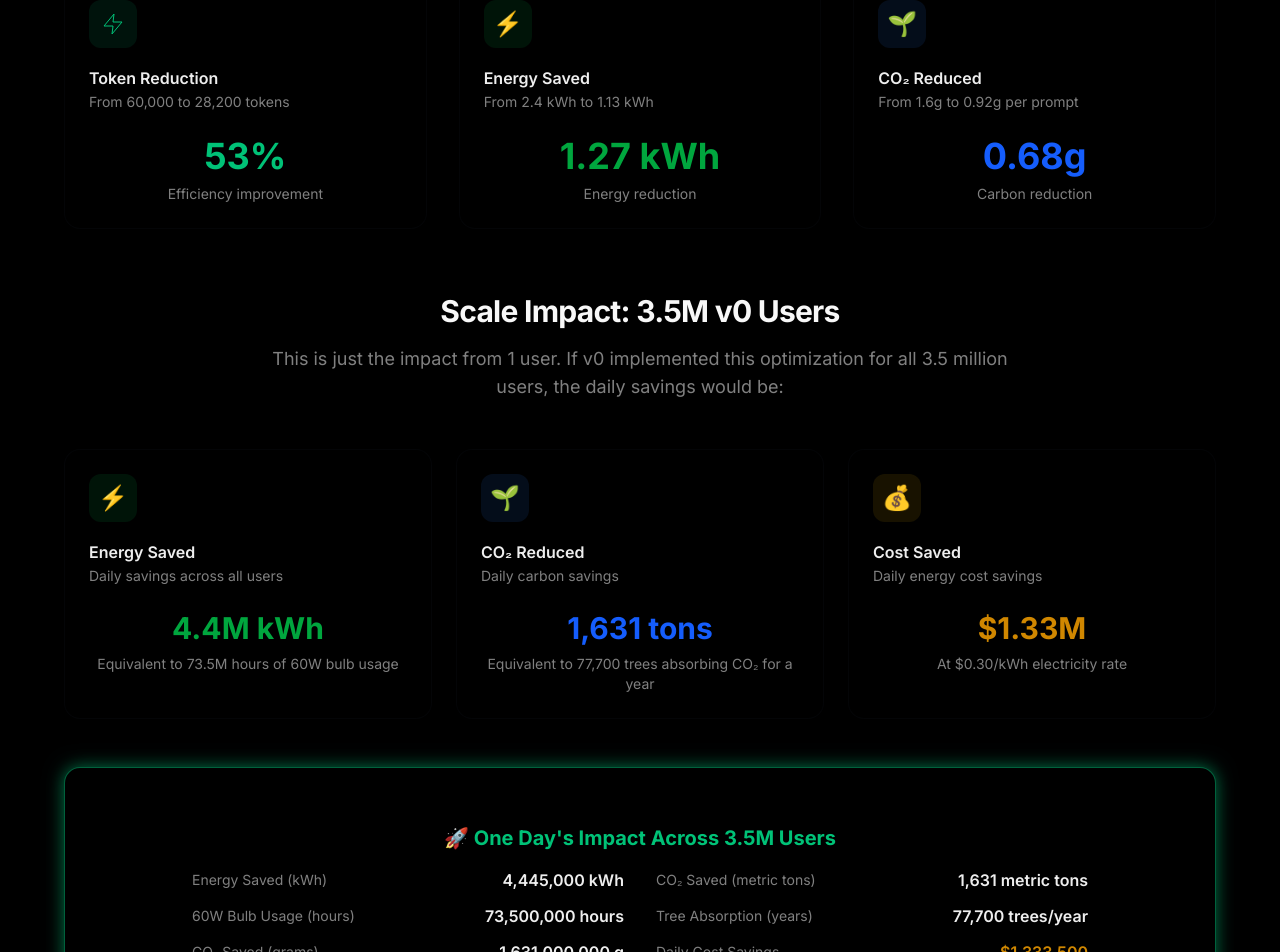
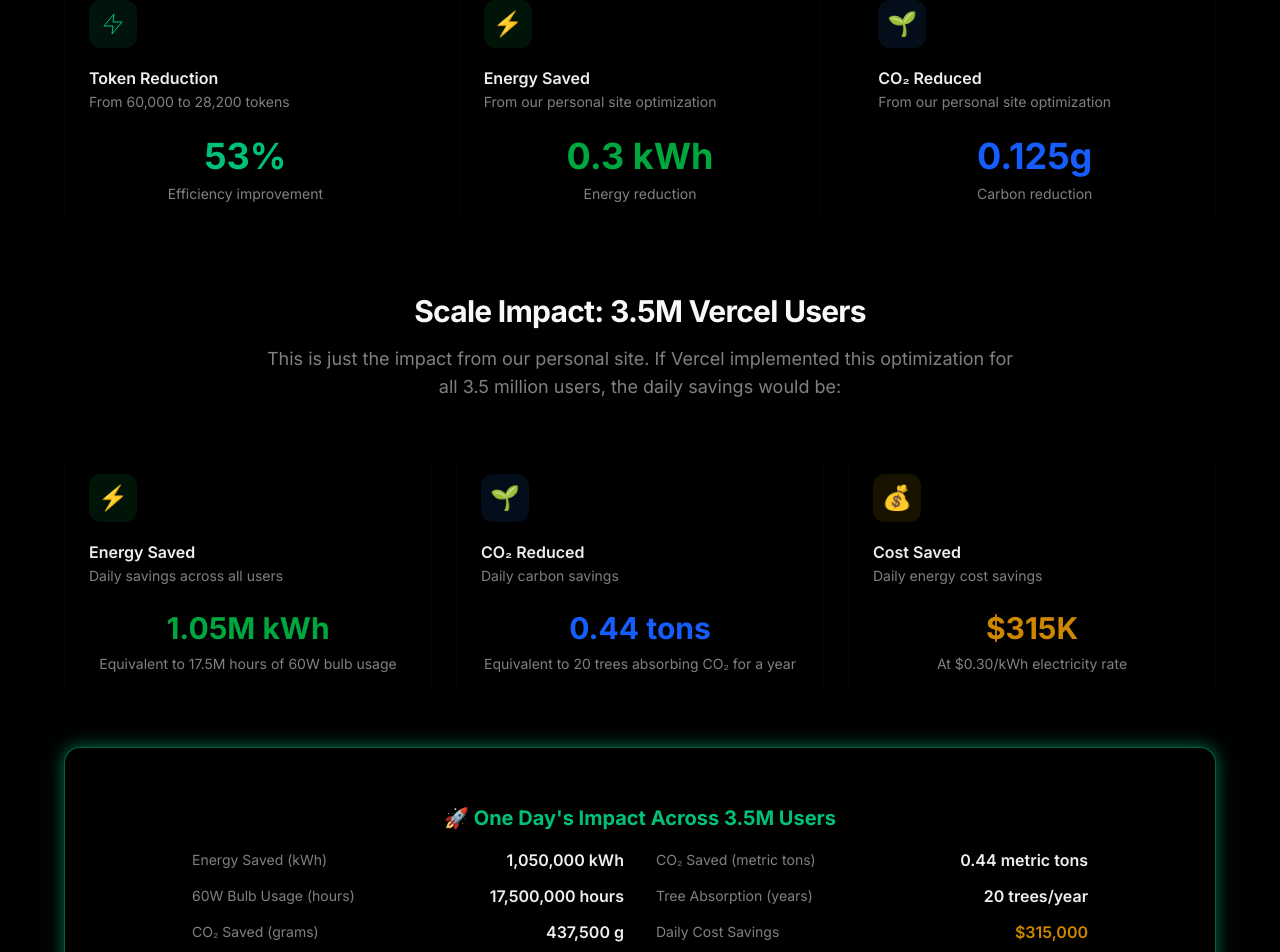
Before and after one commit to nick-rui/xiao-prompt, a Next.js app: page / in a window 1280 px wide. Shown: the part 4985-5937 px from the top of the page. Built offline with nearby package versions, Linux system fonts and the light colour scheme.

Commit message:
EDited vercel stats

```diff
--- a/app/page.tsx
+++ b/app/page.tsx
@@ -614,12 +614,12 @@ export default function LandingPage() {
                 </div>
                 <CardTitle>Energy Saved</CardTitle>
                 <CardDescription>
-                  From 2.4 kWh to 1.13 kWh
+                  From our personal site optimization
                 </CardDescription>
               </CardHeader>
               <CardContent>
                 <div className="text-center space-y-2">
-                  <div className="text-4xl font-bold text-green-600">1.27 kWh</div>
+                  <div className="text-4xl font-bold text-green-600">0.3 kWh</div>
                   <div className="text-sm text-muted-foreground">
                     Energy reduction
                   </div>
@@ -635,12 +635,12 @@ export default function LandingPage() {
                 </div>
                 <CardTitle>CO₂ Reduced</CardTitle>
                 <CardDescription>
-                  From 1.6g to 0.92g per prompt
+                  From our personal site optimization
                 </CardDescription>
               </CardHeader>
               <CardContent>
                 <div className="text-center space-y-2">
-                  <div className="text-4xl font-bold text-blue-600">0.68g</div>
+                  <div className="text-4xl font-bold text-blue-600">0.125g</div>
                   <div className="text-sm text-muted-foreground">
                     Carbon reduction
                   </div>
@@ -653,10 +653,10 @@ export default function LandingPage() {
           <div className="mt-16">
             <div className="text-center space-y-4 mb-12">
               <h3 className="text-2xl md:text-3xl font-bold tracking-tight">
-                Scale Impact: 3.5M v0 Users
+                Scale Impact: 3.5M Vercel Users
               </h3>
               <p className="text-lg text-muted-foreground max-w-3xl mx-auto">
-                This is just the impact from 1 user. If v0 implemented this optimization for all 3.5 million users, the daily savings would be:
+                This is just the impact from our personal site. If Vercel implemented this optimization for all 3.5 million users, the daily savings would be:
               </p>
             </div>
 
@@ -674,9 +674,9 @@ export default function LandingPage() {
                 </CardHeader>
                 <CardContent>
                   <div className="text-center space-y-2">
-                    <div className="text-3xl font-bold text-green-600">4.4M kWh</div>
+                    <div className="text-3xl font-bold text-green-600">1.05M kWh</div>
                     <div className="text-sm text-muted-foreground">
-                      Equivalent to 73.5M hours of 60W bulb usage
+                      Equivalent to 17.5M hours of 60W bulb usage
                     </div>
                   </div>
                 </CardContent>
@@ -695,9 +695,9 @@ export default function LandingPage() {
                 </CardHeader>
                 <CardContent>
                   <div className="text-center space-y-2">
-                    <div className="text-3xl font-bold text-blue-600">1,631 tons</div>
+                    <div className="text-3xl font-bold text-blue-600">0.44 tons</div>
                     <div className="text-sm text-muted-foreground">
-                      Equivalent to 77,700 trees absorbing CO₂ for a year
+                      Equivalent to 20 trees absorbing CO₂ for a year
                     </div>
                   </div>
                 </CardContent>
@@ -716,7 +716,7 @@ export default function LandingPage() {
                 </CardHeader>
                 <CardContent>
                   <div className="text-center space-y-2">
-                    <div className="text-3xl font-bold text-yellow-600">$1.33M</div>
+                    <div className="text-3xl font-bold text-yellow-600">$315K</div>
                     <div className="text-sm text-muted-foreground">
                       At $0.30/kWh electricity rate
                     </div>
@@ -737,35 +737,35 @@ export default function LandingPage() {
                       <div className="space-y-3">
                         <div className="flex justify-between items-center">
                           <span className="text-sm text-muted-foreground">Energy Saved (kWh)</span>
-                          <span className="font-semibold">4,445,000 kWh</span>
+                          <span className="font-semibold">1,050,000 kWh</span>
                         </div>
                         <div className="flex justify-between items-center">
                           <span className="text-sm text-muted-foreground">60W Bulb Usage (hours)</span>
-                          <span className="font-semibold">73,500,000 hours</span>
+                          <span className="font-semibold">17,500,000 hours</span>
                         </div>
                         <div className="flex justify-between items-center">
                           <span className="text-sm text-muted-foreground">CO₂ Saved (grams)</span>
-                          <span className="font-semibold">1,631,000,000 g</span>
+                          <span className="font-semibold">437,500 g</span>
                         </div>
                       </div>
                       <div className="space-y-3">
                         <div className="flex justify-between items-center">
                           <span className="text-sm text-muted-foreground">CO₂ Saved (metric tons)</span>
-                          <span className="font-semibold">1,631 metric tons</span>
+                          <span className="font-semibold">0.44 metric tons</span>
                         </div>
                         <div className="flex justify-between items-center">
                           <span className="text-sm text-muted-foreground">Tree Absorption (years)</span>
-                          <span className="font-semibold">77,700 trees/year</span>
+                          <span className="font-semibold">20 trees/year</span>
                         </div>
                         <div className="flex justify-between items-center">
                           <span className="text-sm text-muted-foreground">Daily Cost Savings</span>
-                          <span className="font-semibold text-yellow-600">$1,333,500</span>
+                          <span className="font-semibold text-yellow-600">$315,000</span>
                         </div>
                       </div>
                     </div>
                     <div className="pt-4 border-t border-border/30">
                       <p className="text-sm text-muted-foreground">
-                        <strong>Annual potential:</strong> $486M+ in energy cost savings alone
+                        <strong>Annual potential:</strong> $115M+ in energy cost savings alone
                       </p>
                     </div>
                   </div>
```
